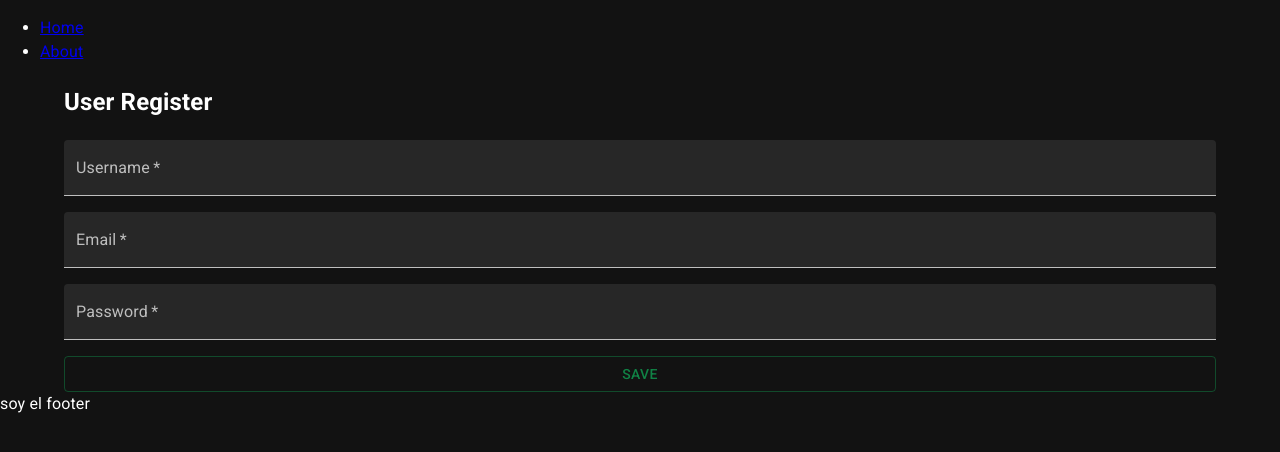
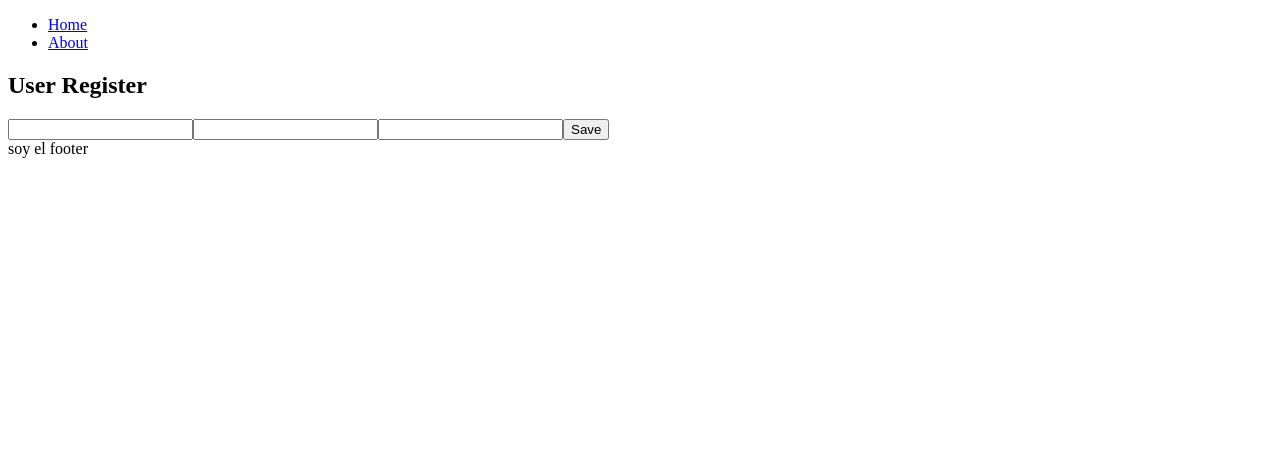
Before and after one commit to Jackelino/app-users, a React (Vite) app: page /create in a window 1280 px wide. Shown: the top 452 px of the page. Built offline with nearby package versions, Linux system fonts and the light colour scheme.

Commit message:
se cancela todo y para utilizar Tailwind css

```diff
--- a/package.json
+++ b/package.json
@@ -12,9 +12,6 @@
   "dependencies": {
     "@emotion/react": "^11.11.1",
     "@emotion/styled": "^11.11.0",
-    "@fontsource/roboto": "^5.0.7",
-    "@mui/icons-material": "^5.14.3",
-    "@mui/material": "^5.14.3",
     "react": "^18.2.0",
     "react-dom": "^18.2.0",
     "react-router-dom": "^6.14.2"
--- a/src/components/User.jsx
+++ b/src/components/User.jsx
@@ -1,13 +1,10 @@
-import {Avatar, ListItemAvatar, ListItemText} from "@mui/material";
-
 export default function User({user}) {
     const {username, email} = user;
     return (
         <>
-            <ListItemAvatar>
-                <Avatar alt="Remy Sharp" src="/static/images/avatar/1.jpg"/>
-            </ListItemAvatar>
-            <ListItemText primary={username} secondary={email}/>
+           <div>
+               {username}
+           </div>
         </>
     )
 }
--- a/src/components/UserForm.jsx
+++ b/src/components/UserForm.jsx
@@ -1,5 +1,4 @@
-import {Button, Stack, TextField} from "@mui/material";
-import {useState} from "react";
+import {useState} from 'react';
 
 const INITIAL_STATE = {
     username: '',
@@ -25,27 +24,19 @@ export default function UserForm() {
         setForm(INITIAL_STATE);
     }
     return (
-        <Stack
-            component="form"
-            sx={{
-                width: 'auto',
-            }}
-            spacing={2}
-            noValidate
-            autoComplete="off"
-        >
-            <TextField id="filled-username" label="Username" name="username" required error={false} variant="filled"
+        <form>
+            <input id="filled-username" name="username" required
                    type="text"
                    value={username}
                    onChange={onInputChange}/>
-            <TextField id="filled-emai" label="Email" name="email" required error={false} variant="filled" type="email"
+            <input id="filled-emai" name="email" required type="email"
                    value={email}
                    onChange={onInputChange}/>
-            <TextField id="filled-password" label="Password" name="password" required error={false} variant="filled"
+            <input id="filled-password" name="password"
                    type="password"
                    value={password}
                    onChange={onInputChange}/>
-            <Button variant="outlined" type="submit" onClick={submit}>Save</Button>
-        </Stack>
+            <button type="submit" onClick={submit}>Save</button>
+        </form>
     )
 }
--- a/src/components/UserList.jsx
+++ b/src/components/UserList.jsx
@@ -1,7 +1,3 @@
-import {Divider, List, ListItem} from '@mui/material';
-import DeleteIcon from '@mui/icons-material/Delete';
-import DeleteForeverIcon from '@mui/icons-material/DeleteForever';
-import Grid from '@mui/material/Grid';
 import User from "./User.jsx";
 
 export default function UserList({data}) {
@@ -9,23 +5,16 @@ export default function UserList({data}) {
     return (
         <>
             <h1>User List</h1>
-            <List sx={{width: '100%', maxWidth: 360, bgcolor: 'background.paper'}}>
+            <ul>
                 {
                     users.map((user) => (
-                            <>
-                                <ListItem key={user.id} alignItems="flex-start" secondaryAction={
-                                    <Grid item xs={8}>
-                                        <DeleteIcon/>
-                                        <DeleteForeverIcon/>
-                                    </Grid>}>
-                                    <User user={user}/>
-                                </ListItem>
-                                <Divider variant="inset" component="li"></Divider>
-                            </>
+                            <li key={user.id}>
+                                <User user={user}/>
+                            </li>
                         )
                     )
                 }
-            </List>
+            </ul>
         </>
     );
 }
--- a/src/custom/theme.js
+++ /dev/null
@@ -1,13 +0,0 @@
-import { createTheme } from '@mui/material/styles';
-
-export const theme = createTheme({
-    palette: {
-        mode: 'dark',
-        primary: {
-            main: '#108245',
-        },
-        secondary: {
-            main: '#edf2ff',
-        },
-    },
-});
--- a/src/main.jsx
+++ b/src/main.jsx
@@ -1,20 +1,12 @@
 import React from 'react'
 import ReactDOM from 'react-dom/client'
-import '@fontsource/roboto/300.css';
-import '@fontsource/roboto/400.css';
-import '@fontsource/roboto/500.css';
-import '@fontsource/roboto/700.css';
-import {CssBaseline, ThemeProvider} from '@mui/material';
-import {theme} from './custom/theme.js';
 import {RouterProvider} from 'react-router-dom';
 import {router} from './routes/index.jsx';
 
-ReactDOM.createRoot(document.getElementById('root')).render(
+const root = document.getElementById('root');
+const app = ReactDOM.createRoot(root);
+app.render(
     <React.StrictMode>
-        <ThemeProvider theme={theme}>
-            <CssBaseline/>
-            <RouterProvider router={router}>
-            </RouterProvider>
-        </ThemeProvider>
+        <RouterProvider router={router}/>
     </React.StrictMode>,
-)
+);
--- a/src/views/Create.jsx
+++ b/src/views/Create.jsx
@@ -1,11 +1,10 @@
-import {Container} from "@mui/material";
 import UserForm from "../components/UserForm.jsx";
 
 export default function Create() {
     return (
-        <Container>
+        <>
             <h1>User Register</h1>
             <UserForm/>
-        </Container>
+        </>
     )
 }
--- a/src/views/Home.jsx
+++ b/src/views/Home.jsx
@@ -1,5 +1,4 @@
 import UserList from "../components/UserList.jsx";
-import {Container} from "@mui/material";
 import {useReducer} from "react";
 import {usersReducer} from "../reducers/usersReducer.js";
 
@@ -16,8 +15,6 @@ export default function Home() {
     const [data, dispatch] = useReducer(usersReducer, INITIAL_STATE);
     console.log(data)
     return (
-        <Container>
             <UserList data={data}/>
-        </Container>
     )
 }
```
Also changed, not shown: 1 other file (tests, documents, lock files or other folders). Lines whose indentation alone changed are shown as unchanged.
